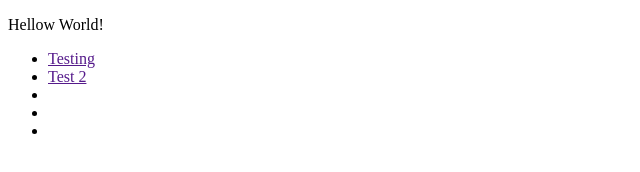
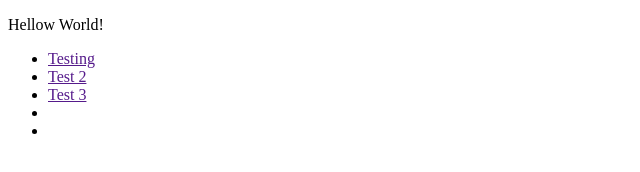
Before and after one commit to aguirola/test, a plain HTML site: page index.html in a window 1280 px wide. Shown: the full height of the page, 0-640 px from the left. Drawn offline with Linux system fonts and the light colour scheme.

Commit message:
test again

```diff
--- a/index.html
+++ b/index.html
@@ -10,7 +10,7 @@
   <ul>
     <li><a href="">Testing</a></li>
     <li><a href="">Test 2</a></li>
-    <li><a href=""></a></li>
+    <li><a href="">Test 3</a></li>
     <li><a href=""></a></li>
     <li><a href=""></a></li>
   </ul>
```
